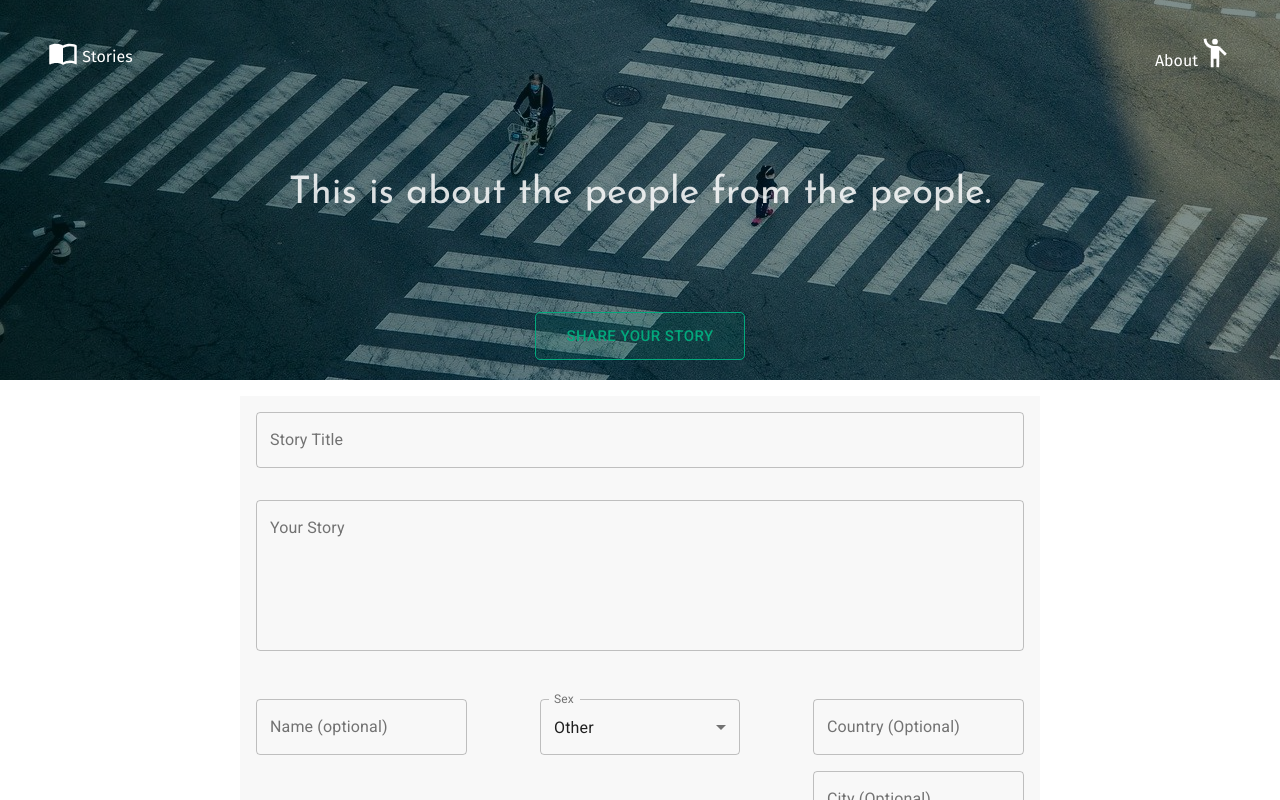
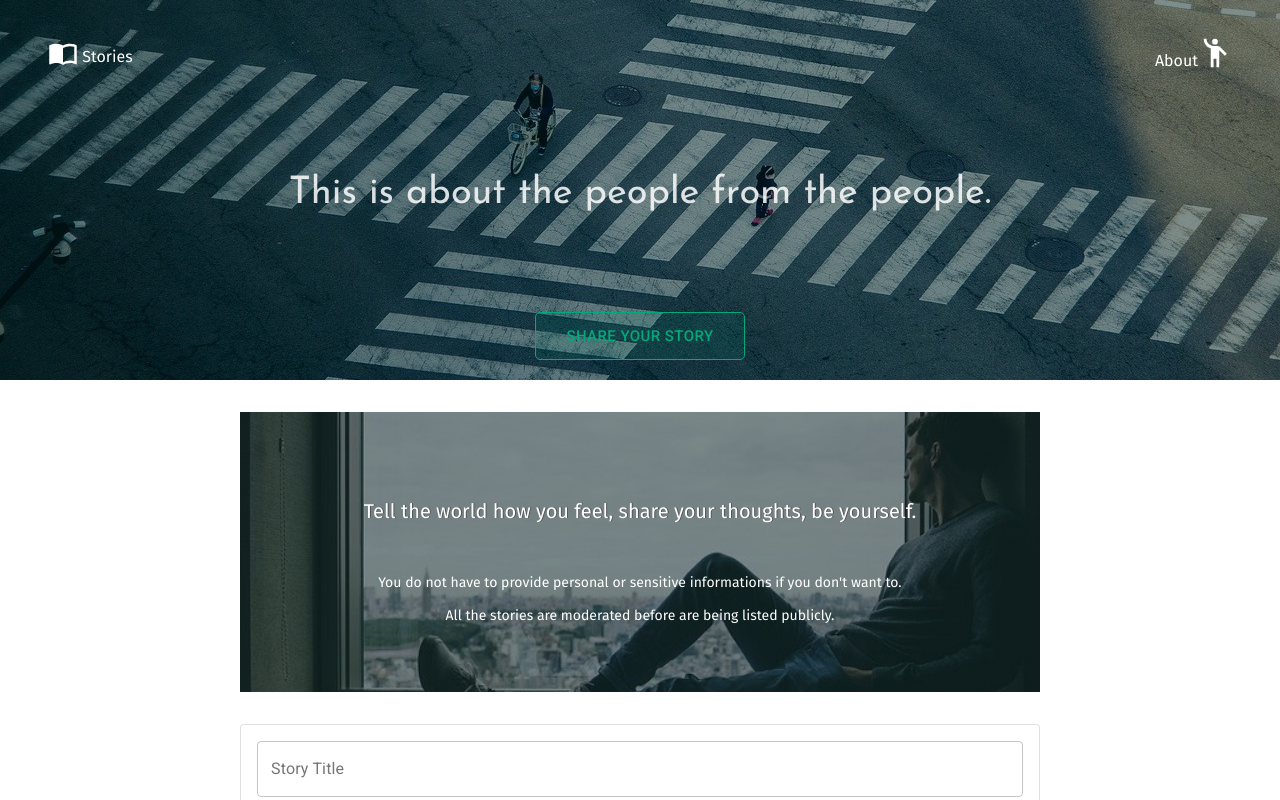
Before and after one commit to GeorgeCrisan/peopleandcovid, a React (Create React App) app: page /createstory in a window 1280 px wide. Shown: the top 800 px of the page. Built offline with nearby package versions, Linux system fonts and the light colour scheme; no server answers.

Commit message:
[style]: Improve story form

```diff
--- a/src/Components/Modals/ShareYourStory.tsx
+++ b/src/Components/Modals/ShareYourStory.tsx
@@ -1,7 +1,8 @@
 import React, {useState, useEffect} from 'react';
-import {FormControl, InputLabel, Select, TextField, MenuItem, Button, } from '@material-ui/core';
-import { css } from "emotion";
-//import formImage from '../../images/story-form.jpg';
+import {FormControl, InputLabel, Select, TextField, MenuItem, Button, Paper} from '@material-ui/core';
+import { css , cx} from "emotion";
+import formImage from '../../images/story-form.jpg';
+import formImage2 from '../../images/story-form2.jpg';
 import ButtonCustom from '../ButtonCustom';
 
 interface FormState  {
@@ -25,8 +26,21 @@ function ShareYourStory() {
   });
 
   return (
+    <>
+      <div className={cx(banner,banner2)} >
 
-    <div className={formWrapper}>
+        <div className={insideBanner}>
+          <p className={mainP} >
+            Tell the world how you feel, share your thoughts, be yourself. </p>
+          <p className={secP} >
+            You do not have to provide personal or sensitive
+            informations if you don't want to.
+          </p>
+          <p className={secP}  > All the stories are moderated before are being listed publicly.
+          </p>
+        </div>
+      </div>
+      <Paper variant='outlined' className={formWrapper}>
         <FormControl style={{padding: 16, width: "100%", boxSizing: 'border-box'}}   variant="outlined">
           <TextField  id="outlined-basic" value={formState.title} label="Story Title" variant="outlined" />
         </FormControl>
@@ -67,17 +81,65 @@ function ShareYourStory() {
         <Button style={{height: 46, marginBottom: 16, minWidth: 200}} color='secondary' variant='outlined'> Cancel </Button>
         <ButtonCustom onClick={(event)=> null } variant='outlined' size='large' color='default' > Submit your story </ButtonCustom>
       </div>
-    </div>
-
+    </Paper>
+    <div className={banner} style={{marginBottom: 16}}>
+        <p className={mainP}   >
+          Sometimes it helps to know how other feel and sometimes is nice to be able to express yourself.</p>
+        <p className={secP} >
+          You do not have to provide personal or sensitive
+          informations if you don't want to.
+        </p>
+        <p className={secP} style={{marginBottom: 16}}  > All the stories are moderated before are being listed publicly.
+        </p>
+      </div>
+    </>
   );
 }
 
 export default ShareYourStory;
 
+const insideBanner = css`
+  margin: auto;
+  width: 90%;
+`;
+
+const banner = css`
+  max-width: 800px;
+  margin: auto;
+  height: 280px;
+  padding: 16px;
+  background-image: url(${formImage});
+  background-size: cover;
+  background-position: 50%;
+  display: flex;
+  flex-flow: column;
+  align-items: center;
+  justify-content: center;
+  margin-top: 32px;
+  margin-bottom: 32px;
+  box-sizing: border-box;
+  position: relative;
+    z-index: 1;
+    &:after {
+      display: block;
+      content: ' ';
+      position: absolute;
+      top: 0;
+      height: 100%;
+      width: 100%;
+      background: rgba(0,30,30,0.5);
+    }
+`;
+
+const banner2 = css`
+  background-image: url(${formImage2});
+`;
+
 const formWrapper = css`
   margin: 16px auto;
   box-sizing: border-box;
   background: #f8f8f8;
+  border-radius: 5px;
   width: 100%;
   max-width: 800px;
 `;
@@ -103,3 +165,27 @@ const formButtons = css`
     flex-flow: row nowrap;
   }
 `;
+
+
+const mainP = css`
+  color: #fff;
+  padding: 0 0 16px 0;
+  font-size: 20px;
+  text-align: center;
+  font-family: "Fira Sans", sans-serif;
+  text-shadow: 1px 0px 0px #555;
+  position: relative;
+  z-index: 5;
+`;
+
+const secP = css`
+color: #fff;
+padding: 16px 0 0 0;
+margin: 0 0 0 0;
+font-size: 14px;
+text-align: center;
+font-family: "Fira Sans", sans-serif;
+textShadow: 1px 0px 0px #555;
+position: relative;
+z-index: 5;
+`;
```
Also changed, not shown: src/images/story-form2.jpg (added).
